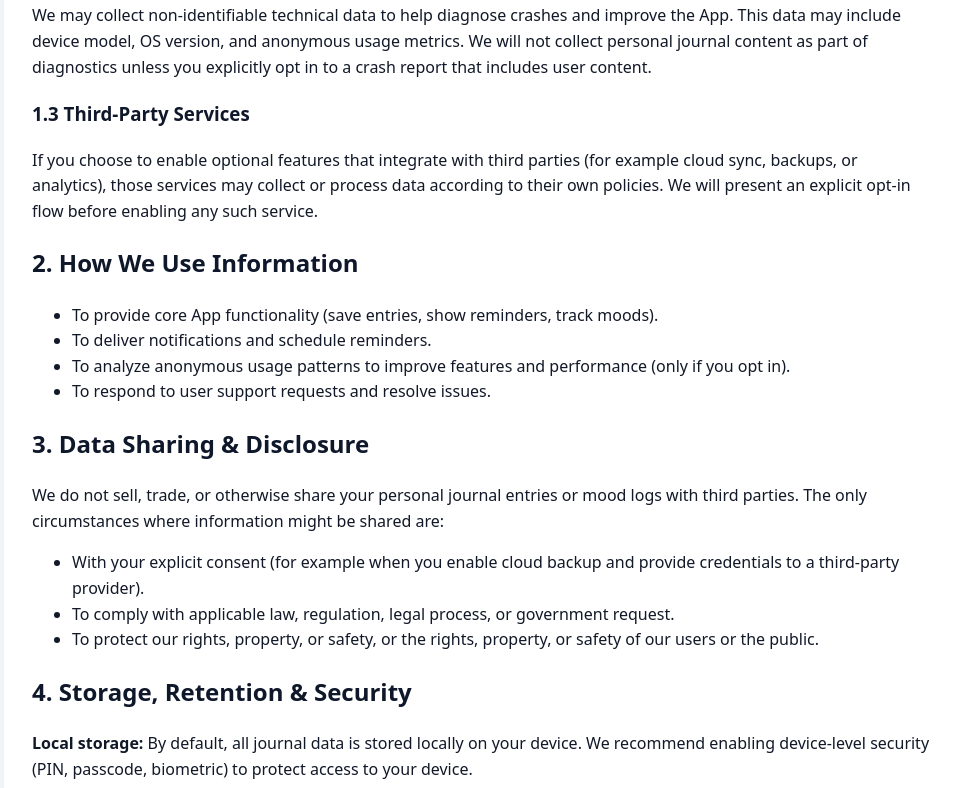
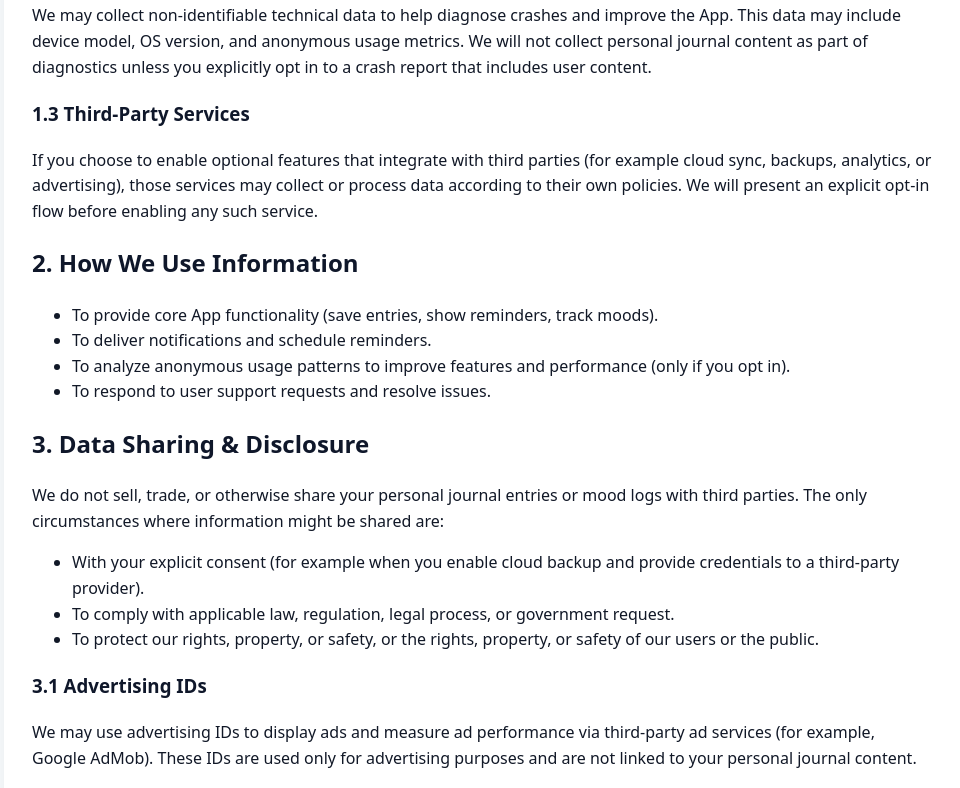
Before and after one commit to rishikesh-dev/journeo, a plain HTML site: page index.html in a window 1280 px wide. Shown: the part 560-1348 px from the top of the page, without its empty margins (158-1118 px from the left). Drawn offline with Linux system fonts and the light colour scheme.

Commit message:
Update index.html

```diff
--- a/index.html
+++ b/index.html
@@ -40,7 +40,7 @@
     <p>We may collect non-identifiable technical data to help diagnose crashes and improve the App. This data may include device model, OS version, and anonymous usage metrics. We will not collect personal journal content as part of diagnostics unless you explicitly opt in to a crash report that includes user content.</p>
 
     <h3>1.3 Third-Party Services</h3>
-    <p>If you choose to enable optional features that integrate with third parties (for example cloud sync, backups, or analytics), those services may collect or process data according to their own policies. We will present an explicit opt-in flow before enabling any such service.</p>
+    <p>If you choose to enable optional features that integrate with third parties (for example cloud sync, backups, analytics, or advertising), those services may collect or process data according to their own policies. We will present an explicit opt-in flow before enabling any such service.</p>
 
     <h2>2. How We Use Information</h2>
     <ul>
@@ -57,6 +57,9 @@
       <li>To comply with applicable law, regulation, legal process, or government request.</li>
       <li>To protect our rights, property, or safety, or the rights, property, or safety of our users or the public.</li>
     </ul>
+
+    <h3>3.1 Advertising IDs</h3>
+    <p>We may use advertising IDs to display ads and measure ad performance via third-party ad services (for example, Google AdMob). These IDs are used only for advertising purposes and are not linked to your personal journal content.</p>
 
     <h2>4. Storage, Retention &amp; Security</h2>
     <p><strong>Local storage:</strong> By default, all journal data is stored locally on your device. We recommend enabling device-level security (PIN, passcode, biometric) to protect access to your device.</p>
```
